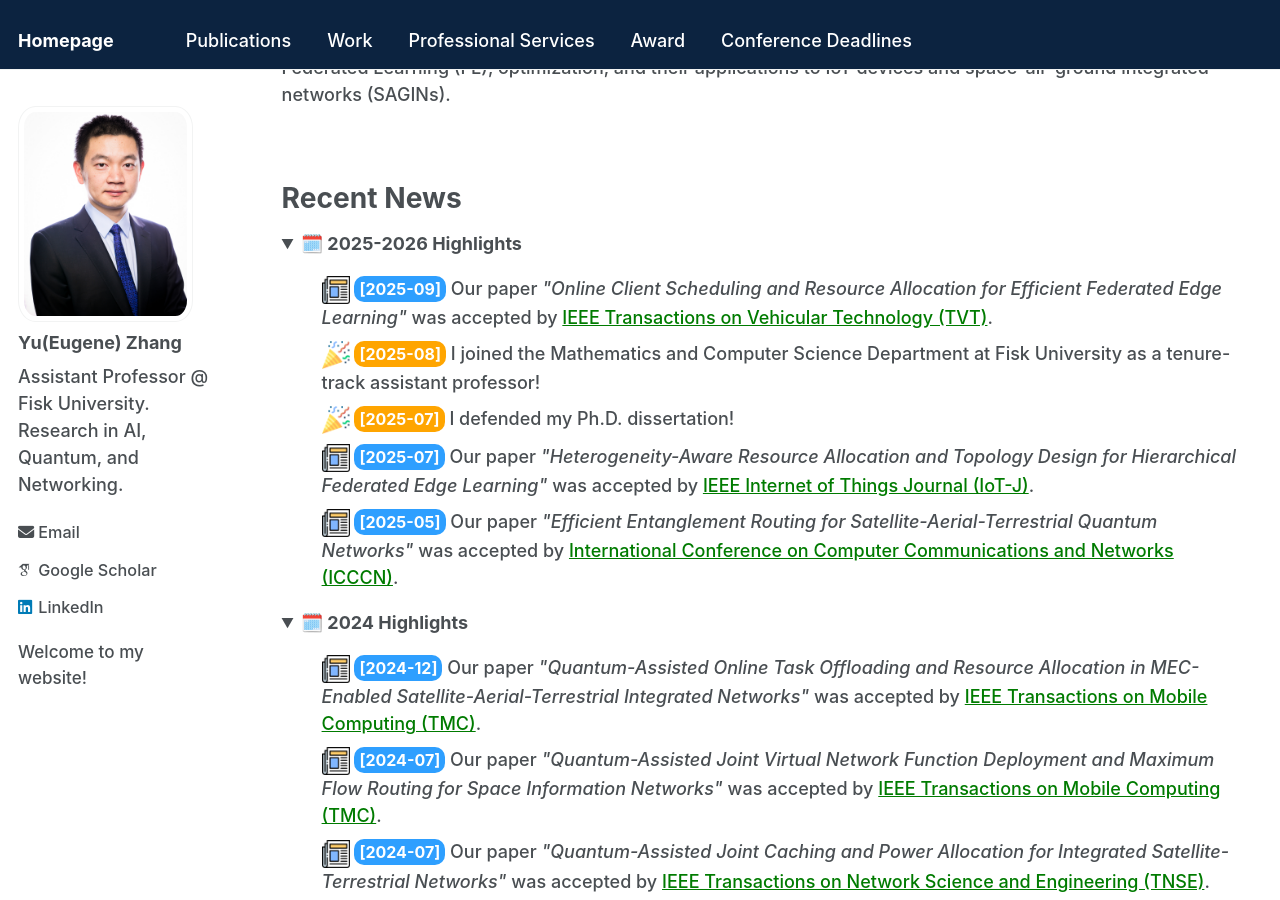
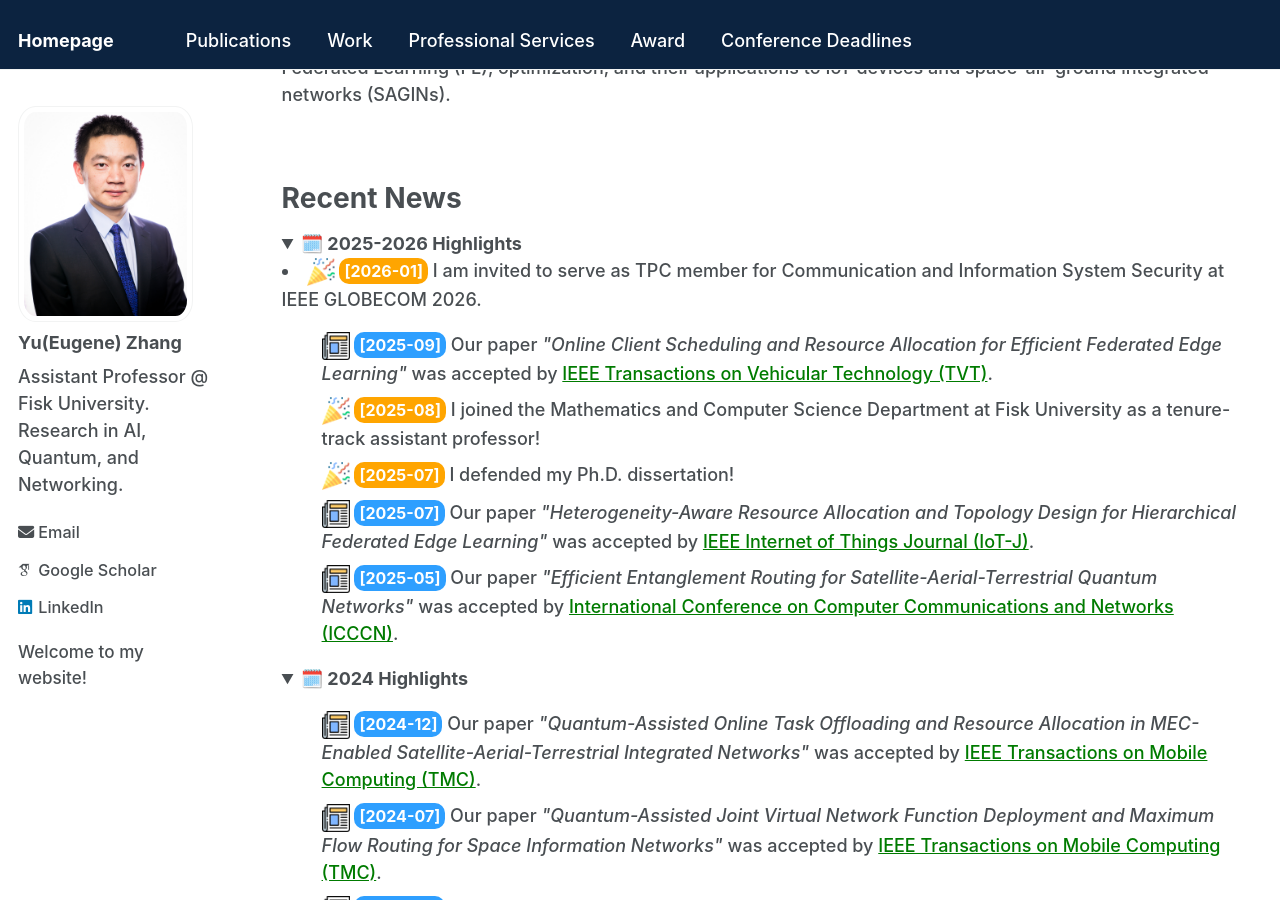
Before and after one commit to Yu-Zhang-Eugene/yu-zhang-eugene.github.io, a Jekyll site: the page built from _pages/about.md, in a window 1280 px wide and 900 px high, scrolled down 455 px. Built offline with Jekyll 4.4.1, drawn with Linux system fonts in a browser that asks for light colours; some web fonts are replaced; a script that is not in the unit is left out.

Commit message:
Update about page with recent news
Added recent news about serving as TPC member for IEEE GLOBECOM 2026.

```diff
--- a/_pages/about.md
+++ b/_pages/about.md
@@ -25,6 +25,11 @@ Recent News
 ======
 <details open>
 <summary><strong>🗓️ 2025-2026 Highlights</strong></summary>
+
+  <li>
+    <img src="/images/celebration.png" alt="news" class="news-icon-img">
+    <span class="date-tag orange">[2026-01]</span> I am invited to serve as TPC member for Communication and Information System Security at IEEE GLOBECOM 2026.
+  </li>
 
 <ul style="list-style: none;">
     <li>
```
